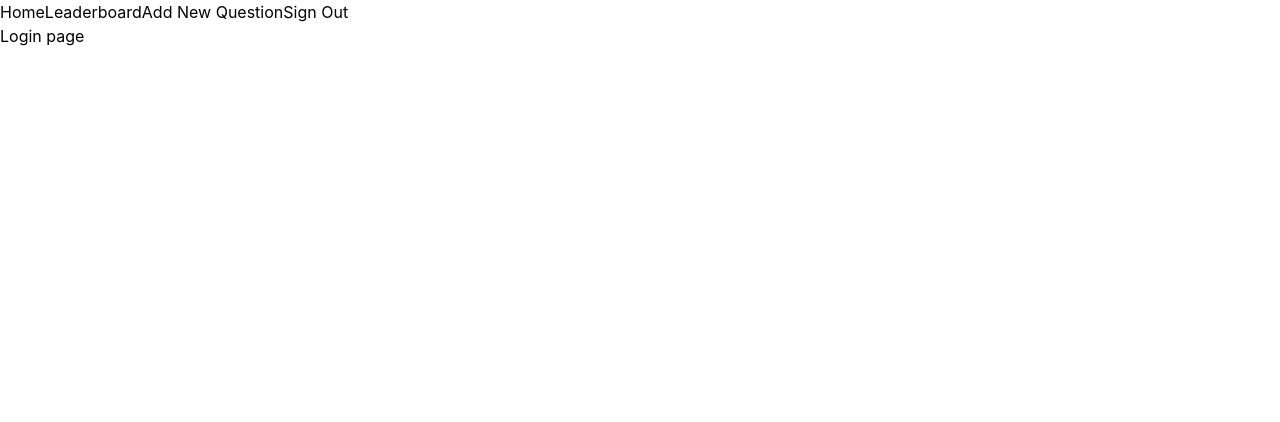
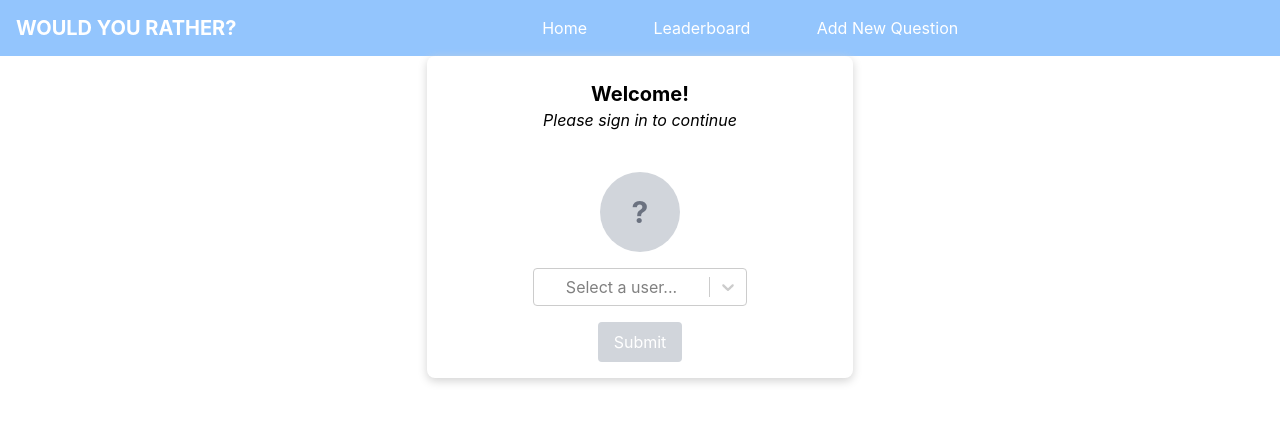
Before and after one commit to afastidio/reactnd-project-would-you-rather, a React (Create React App) app: page / in a window 1280 px wide. Shown: the top 422 px of the page. Built offline with nearby package versions, Linux system fonts and the light colour scheme.

Commit message:
Create navbar and login/logout functionality

```diff
--- a/package.json
+++ b/package.json
@@ -9,10 +9,12 @@
     "@testing-library/user-event": "^12.8.3",
     "react": "^17.0.2",
     "react-dom": "^17.0.2",
+    "react-icons": "^4.2.0",
     "react-redux": "^7.2.6",
     "react-redux-loading": "^4.6.1",
     "react-router-dom": "^6.0.2",
     "react-scripts": "4.0.3",
+    "react-select": "^5.2.1",
     "redux": "^4.1.2",
     "redux-thunk": "^2.4.1",
     "web-vitals": "^1.1.2"
--- a/src/_DATA.js
+++ b/src/_DATA.js
@@ -2,7 +2,7 @@ let users = {
     sarahedo: {
       id: 'sarahedo',
       name: 'Sarah Edo',
-      avatarURL: '',
+      avatarURL: 'https://ggsc.s3.amazonaws.com/images/uploads/The_Science-Backed_Benefits_of_Being_a_Dog_Owner.jpg',
       answers: {
         "8xf0y6ziyjabvozdd253nd": 'optionOne',
         "6ni6ok3ym7mf1p33lnez": 'optionTwo',
@@ -14,7 +14,7 @@ let users = {
     tylermcginnis: {
       id: 'tylermcginnis',
       name: 'Tyler McGinnis',
-      avatarURL: '',
+      avatarURL: 'https://images.unsplash.com/photo-1615751072497-5f5169febe17?ixlib=rb-1.2.1&ixid=MnwxMjA3fDB8MHxzZWFyY2h8Mnx8Y3V0ZSUyMGRvZ3xlbnwwfHwwfHw%3D&w=1000&q=80',
       answers: {
         "vthrdm985a262al8qx3do": 'optionOne',
         "xj352vofupe1dqz9emx13r": 'optionTwo',
@@ -24,7 +24,7 @@ let users = {
     johndoe: {
       id: 'johndoe',
       name: 'John Doe',
-      avatarURL: '',
+      avatarURL: 'https://hips.hearstapps.com/hmg-prod.s3.amazonaws.com/images/funny-dog-captions-1563456605.jpg',
       answers: {
         "xj352vofupe1dqz9emx13r": 'optionOne',
         "vthrdm985a262al8qx3do": 'optionTwo',
--- a/src/components/Login.js
+++ b/src/components/Login.js
@@ -1,11 +1,76 @@
-import React, { Component } from 'react';
+import React, { useState } from 'react';
+import Select from 'react-select';
+import { useNavigate } from 'react-router-dom';
+import { connect } from 'react-redux';
+import { setCurrentUser } from '../actions/currentUser';
 
-class Login extends Component {
-    render() {
-        return (
-            <p>Login page</p>
-        )
+const Login = ({ users, dispatch }) => {
+    const [selectedUser, setSelectedUser] = useState(null);
+
+    const navigate = useNavigate();
+
+    const handleDropdownChange = (event) => {
+        setSelectedUser(event.value)
+    }
+
+    const handleSubmit = () => {
+        console.log("Submitting...");
+        dispatch(setCurrentUser(selectedUser));
+        navigate('home');
+    }
+
+    const options = Object.keys(users).map((id) => ({
+        value: id,
+        label: users[id]['name']
+    }))
+
+    return (
+        <div className="flex justify-center items-center">
+            <div
+                className="flex flex-col rounded-lg w-1/3 text-center items-center justify-center drop-shadow-lg"
+                style={{ boxShadow: "0 3px 10px #d3d3d3" }}
+            >
+                <p className="mt-6 text-xl font-bold">Welcome!</p>
+                <p className="italic">Please sign in to continue</p>
+                <div className="mt-10 mb-4">
+                    { !selectedUser ?
+                        <div className="flex rounded-full h-20 w-20 bg-gray-300 self-center items-center justify-center">
+                            <p className="text-3xl font-bold text-gray-500">?</p>
+                        </div> :
+                        <div
+                            className="flex rounded-full h-20 w-20 bg-gray-300 self-center items-center justify-center"
+                            style={{
+                                backgroundImage: `url('${users[selectedUser]['avatarURL']}')`,
+                                backgroundSize: 'cover',
+                                backgroundPosition: 'center center'
+                            }}
+                        >
+                        </div>
+                    }
+                </div>
+                <Select
+                    placeholder="Select a user..."
+                    options={options}
+                    value={options.find(user => user.value === selectedUser)}
+                    onChange={handleDropdownChange}
+                    className="w-1/2" />
+                <button
+                    className={`${selectedUser ? 'bg-blue-400' : 'bg-gray-300'} rounded text-white px-4 py-2 my-4`}
+                    disabled={!selectedUser}
+                    onClick={handleSubmit}>
+                        Submit
+                </button>
+            </div>
+        </div>
+
+    )
+
+}
+
+function mapStateToProps ({ users }) {
+    return {
+      users
     }
 }
 
-export default Login;
+export default connect(mapStateToProps)(Login);
--- a/src/components/NavigationBar.js
+++ b/src/components/NavigationBar.js
@@ -1,17 +1,44 @@
 import React, { Component } from 'react';
 import { Link } from 'react-router-dom';
+import { connect } from 'react-redux';
+import { FiLogOut } from 'react-icons/fi';
+import { setCurrentUser } from '../actions/currentUser';
 
 class NavigationBar extends Component {
+    logut = () => {
+        this.props.dispatch(setCurrentUser(null));
+    }
+
     render() {
+        const { currentUser } = this.props;
+
         return (
-            <>
-                <Link to="home">Home</Link>
-                <Link to="leaderboard">Leaderboard</Link>
-                <Link to="new-question">Add New Question</Link>
-                <Link to="/">Sign Out</Link>
-            </>
+            <div className="flex justify-between items-center px-4 bg-blue-300 h-14 text-white">
+                <p className="font-bold text-xl">WOULD YOU RATHER?</p>
+                <div className="flex justify-between w-1/3">
+                    <Link to="home">Home</Link>
+                    <Link to="leaderboard">Leaderboard</Link>
+                    <Link to="new-question">Add New Question</Link>
+                </div>
+                <div className="flex flex-row items-center">
+                    {currentUser &&
+                        <>
+                            <p className="italic mr-4">Welcome, {currentUser}!</p>
+                            <Link to="/" onClick={this.logout}>
+                                <FiLogOut/>
+                            </Link>
+                        </>
+                    }
+                </div>
+            </div>
         )
     }
 }
 
-export default NavigationBar;
+function mapStateToProps ({ currentUser, users }) {
+    return {
+      currentUser: currentUser ? users[currentUser]['name'] : null
+    }
+}
+
+export default connect(mapStateToProps)(NavigationBar);
```
Also changed, not shown: 1 other file (tests, documents, lock files or other folders).
